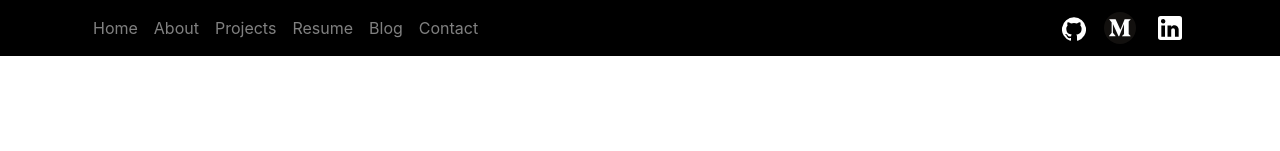
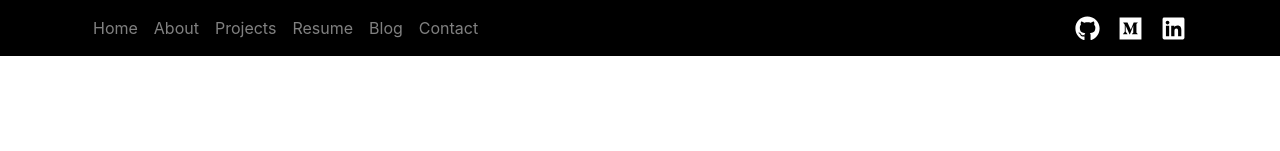
Before and after one commit to royFloresNyc/my-portfolio-website, a React (Create React App) app: page / in a window 1280 px wide. Shown: the top 151 px of the page. Built offline with nearby package versions, Linux system fonts and the light colour scheme.

Commit message:
Fix Social Media Icons

```diff
--- a/package.json
+++ b/package.json
@@ -5,8 +5,6 @@
   "private": true,
   "dependencies": {
     "-": "0.0.1",
-    "@material-ui/core": "^4.11.2",
-    "@material-ui/icons": "^4.11.2",
     "@testing-library/jest-dom": "^5.11.4",
     "@testing-library/react": "^11.2.3",
     "@testing-library/user-event": "^12.1.10",
--- a/src/components/Navigation.js
+++ b/src/components/Navigation.js
@@ -1,9 +1,7 @@
 import React from 'react'
-import { Container, Navbar, Nav, Image } from 'react-bootstrap'
-import LinkedInIcon from '@material-ui/icons/LinkedIn'
-import GitHubIcon from '@material-ui/icons/GitHub'
+import { Container, Navbar, Nav } from 'react-bootstrap'
+import { FaGithub, FaMedium, FaLinkedin } from 'react-icons/fa'
 
-import Medium from '../assets/medium-icon_7.png'
 
 const Navigation = ({ modalHandler }) => {
     return (
@@ -13,13 +11,13 @@ const Navigation = ({ modalHandler }) => {
                     <Navbar.Toggle aria-controls='responsive-navbar-nav' />
                     <div className='justify-content-end order-sm-last'>
                             <a className='btn btn-social-icon' href='https://github.com/royFloresNyc' target='_blank' rel='noreferrer'>
-                                <GitHubIcon style={{color: 'white'}}/>
+                                <FaGithub style={{color: 'white', fontSize: 25}}/>
                             </a>
                             <a className='btn btn-social-icon' href='https://royfloresnyc.medium.com/' target='_blank' rel='noreferrer'>
-                                <Image src={Medium} roundedCircle fluid style={{width: 32, height: 32}}/>
+                                <FaMedium style={{color: 'white', fontSize: 25}}/>
                             </a>
                             <a className='btn btn-social-icon' href='https://www.linkedin.com/in/roy-flores-5275601ab/' target='_blank' rel='noreferrer'>
-                                <LinkedInIcon style={{color: 'white', fontSize: 32}}/>
+                                <FaLinkedin style={{color: 'white', fontSize: 25}}/>
                             </a>
                     </div>
                     <Navbar.Collapse id='responsive-navbar-nav'>
```
Also changed, not shown: src/assets/medium-icon_7.png (deleted), 1 other file (tests, documents, lock files or other folders).
